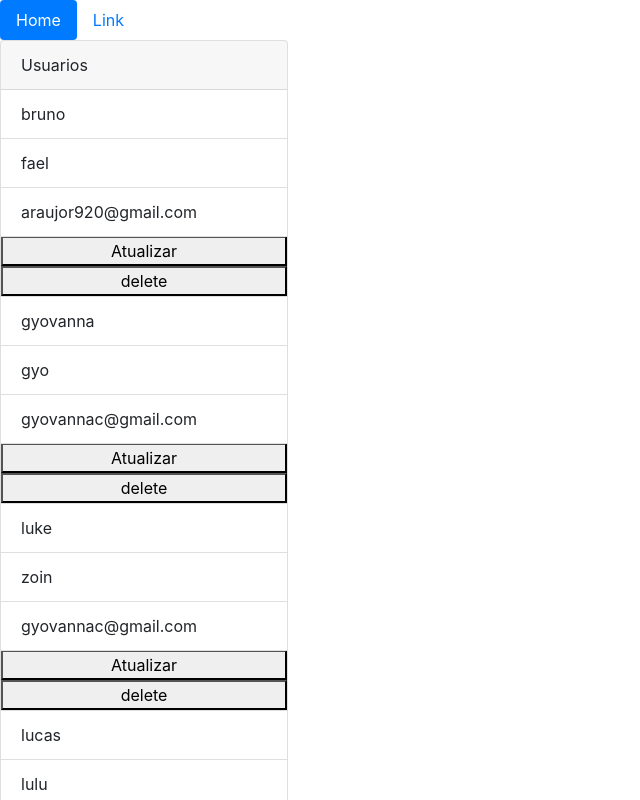
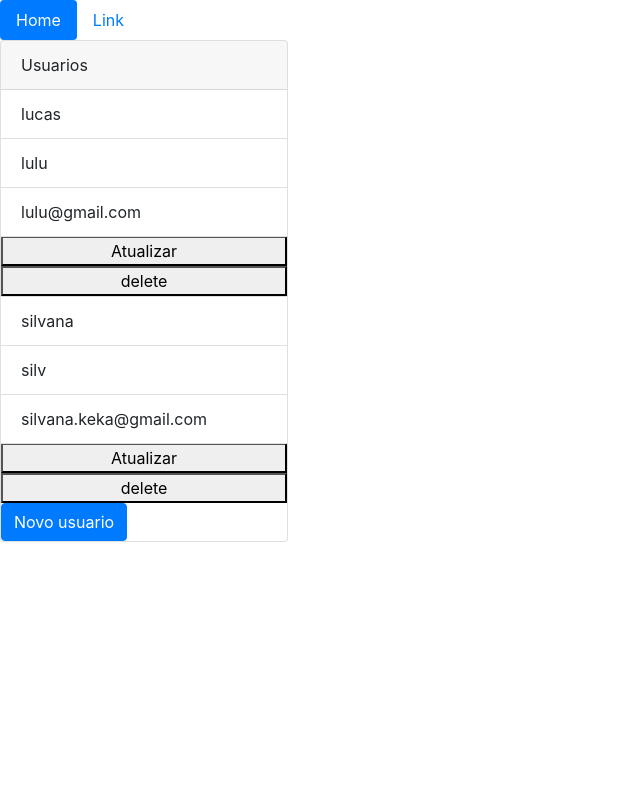
Before and after one commit to ramorim1998/http-estudos, an Angular app: page /home in a window 1280 px wide. Shown: the top 800 px of the page, without its empty margins (0-640 px from the left). Built offline with nearby package versions, Linux system fonts and the light colour scheme; data requests are answered from the project's data file.

Commit message:
correção da requisição DELETE

```diff
--- a/db.json
+++ b/db.json
@@ -1,23 +1,5 @@
 {
   "user": [
-    {
-      "id": 1,
-      "name": "bruno",
-      "username": "fael",
-      "email": "araujor920@gmail.com"
-    },
-    {
-      "id": 2,
-      "name": "gyovanna",
-      "username": "gyo",
-      "email": "gyovannac@gmail.com"
-    },
-    {
-      "id": 3,
-      "name": "luke",
-      "username": "zoin",
-      "email": "gyovannac@gmail.com"
-    },
     {
       "name": "lucas",
       "username": "lulu",
--- a/src/app/usuario-list/usuario-list.component.ts
+++ b/src/app/usuario-list/usuario-list.component.ts
@@ -22,7 +22,8 @@ export class UsuarioListComponent implements OnInit {
   onEdit(id: number){
     this.router.navigate(['/editar',id],{relativeTo: this.route});
   }
-  onDelete(id:number){
-    this.user.eraser(id);
+  onDelete(user){
+    this.user.eraser(user.id).subscribe();
+    window.location.reload();
   }
 }
--- a/src/app/usuario.service.ts
+++ b/src/app/usuario.service.ts
@@ -2,6 +2,7 @@ import { Usuario } from './domains/usuario';
 import { Injectable } from '@angular/core';
 import { HttpClient } from '@angular/common/http';
 import { delay, take } from 'rxjs/operators';
+import { Observable } from 'rxjs';
 
 @Injectable({
   providedIn: 'root'
@@ -18,8 +19,7 @@ export class UsuarioService {
   loadByID(id: number){
     return this.http.get<Usuario>(`${this.API}/${id}`).pipe(take(1));
   }
-  eraser(id: number){
-    console.log('aaa');
+  eraser(id: number): Observable<any>{
     return this.http.delete(`${this.API}/${id}`).pipe(take(1));
 
   }
```
